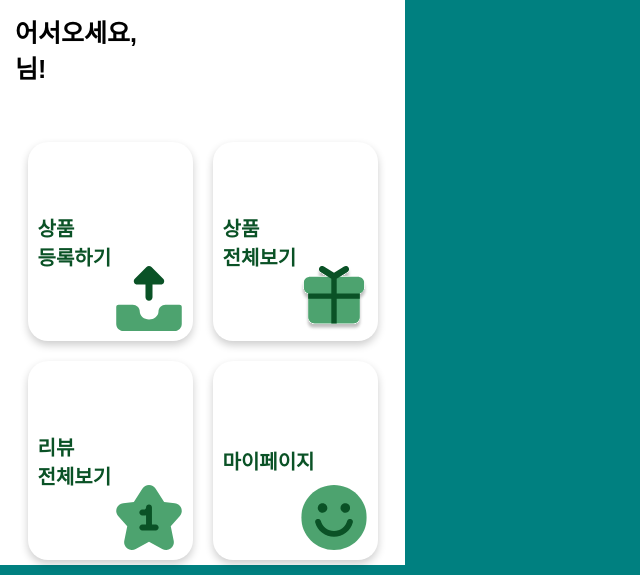
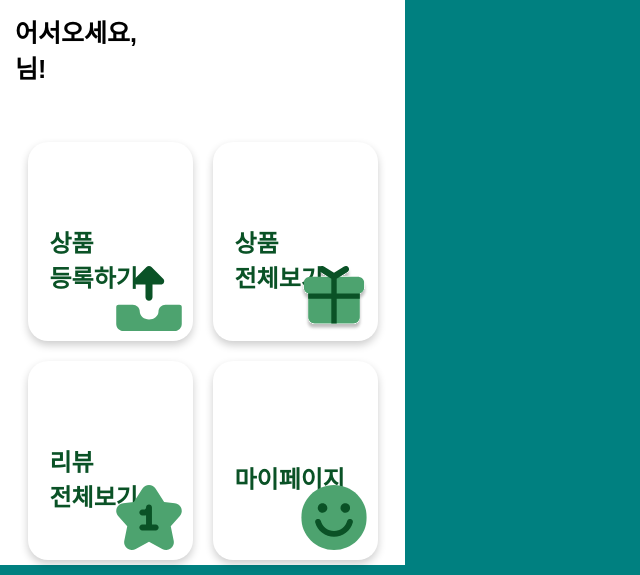
Before and after one commit to ewha-osp-doh/ewha-market, a Flask app: page /mainpage in a window 1280 px wide. Shown: the part 369-944 px from the top of the page, without its empty margins (0-640 px from the left). Run offline with Flask 3, Linux system fonts and the light colour scheme; some libraries are stand-ins or nearby versions; some web fonts are replaced.

Commit message:
Update main.css
css 추가

```diff
--- a/static/css/main.css
+++ b/static/css/main.css
@@ -17,11 +17,12 @@
     position: relative;
     justify-content: center;
     align-items: flex-start;
-    font-size: 20px;
+    padding-top: 35px;
+    font-size: 24px;
     font-weight: 600;
     border: none;
     border-radius: 20px;
-    padding-left: 10px;
+    padding-left: 22px;
     background-color: white;
     color: #0a5226;
     width: 165px;
@@ -42,12 +43,16 @@
   width: 68px;
 }
 
-
 .welcome-message h1 {
     font-size: 25px;
     font-weight: 700;
     align-items: flex-start;
 }
+
+.user-display-color {
+  color: #038900; /* 색상 값 */
+}
+
 .button-group {
     display: grid;
     grid-template-columns: repeat(2, 1fr);
```
